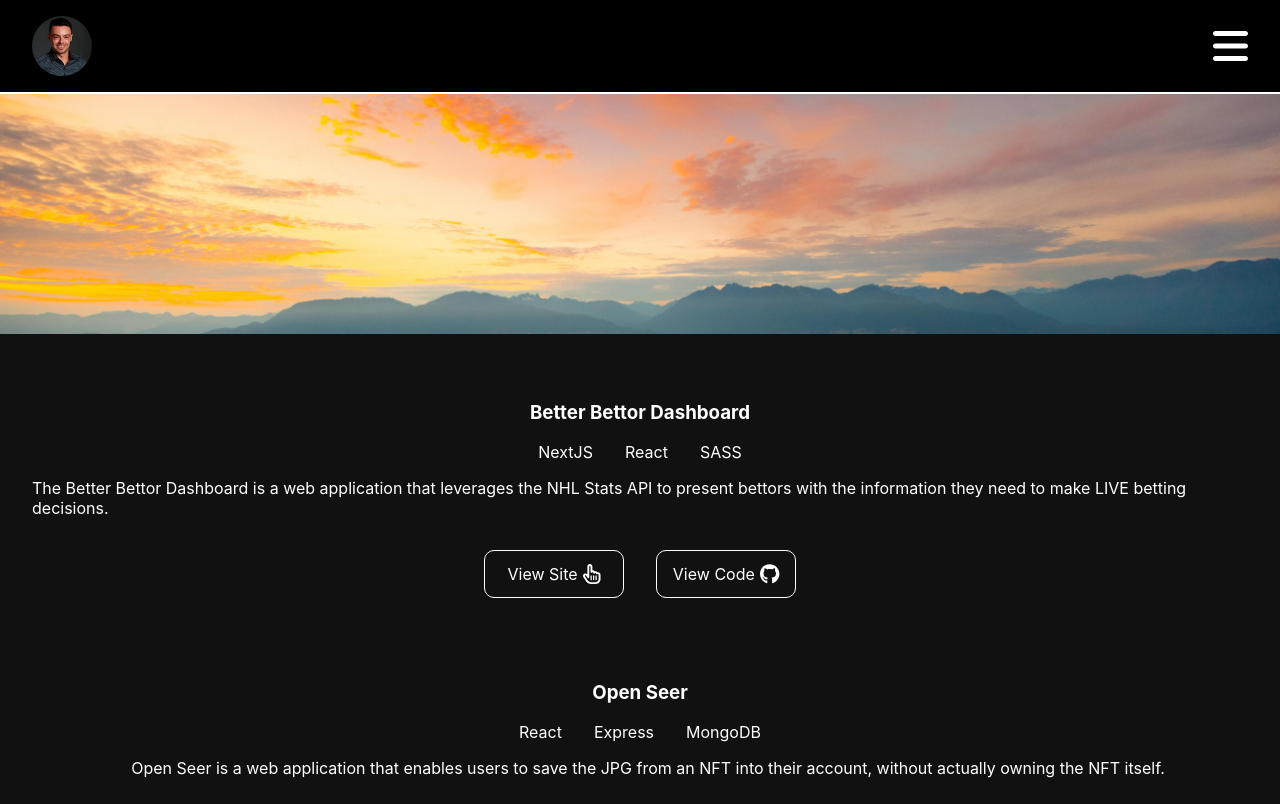
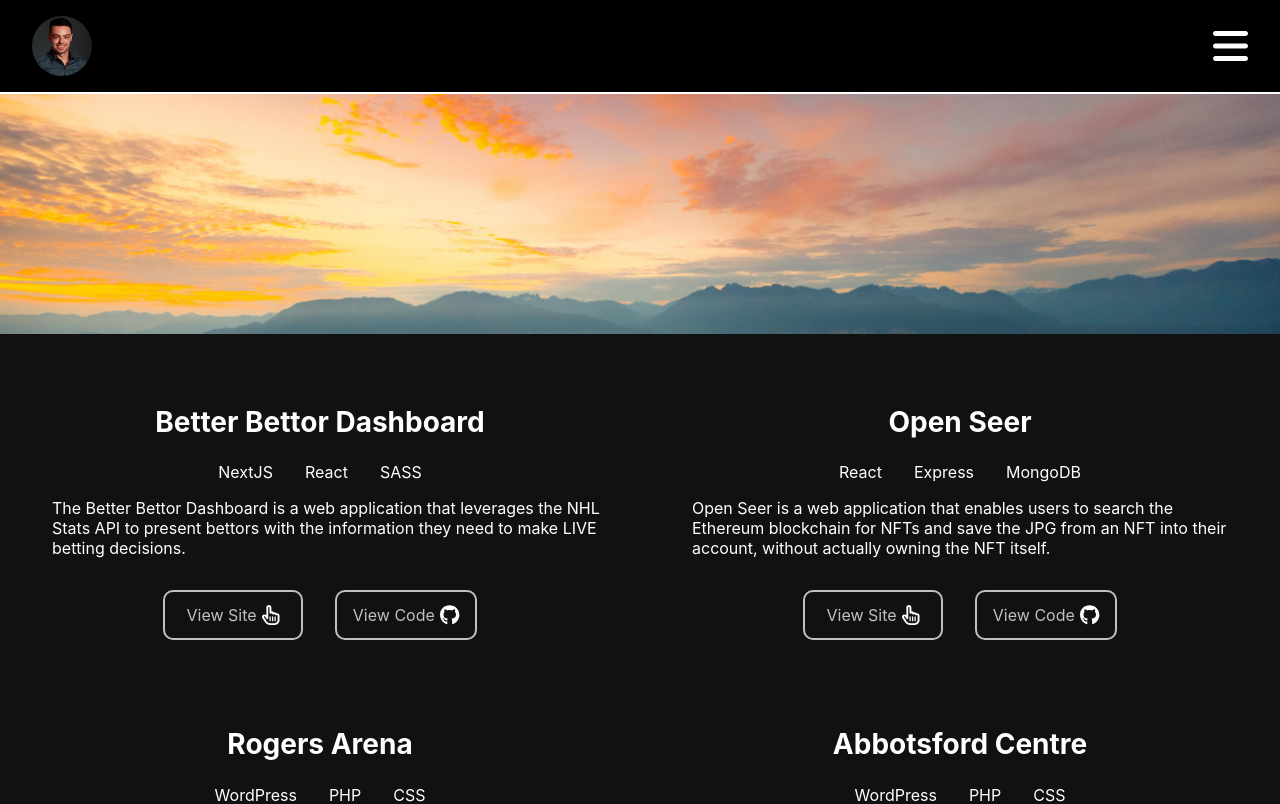
Before and after one commit to KevinVanstone/portfolio-kv, a Next.js app: page / in a window 1280 px wide. Shown: the top 804 px of the page. Built offline with nearby package versions, Linux system fonts and the light colour scheme.

Commit message:
Mobile MVP styling

```diff
--- a/components/Modal/Modal.module.scss
+++ b/components/Modal/Modal.module.scss
@@ -23,6 +23,10 @@
   text-decoration: none;
 }
 
+.modal-link {
+  text-decoration: none;
+}
+
 .modal-item:hover {
   background-color: darkgrey;
 }
--- a/components/Project/Project.jsx
+++ b/components/Project/Project.jsx
@@ -8,7 +8,9 @@ import { faHandPointer } from "@fortawesome/free-regular-svg-icons";
 const Project = ({ data }) => {
   return (
     <section className={styles[`project`]}>
-      <h3 className={styles[`project__tech-subhed`]}>{data.name}</h3>
+      <Link href={data.site} className={styles[`project__button-subhedLink`]}>
+        <h2 className={styles[`project__tech-subhed`]}>{data.name}</h2>
+      </Link>
       <div className={styles[`project__tech`]}>
         <p className={styles[`project__tech-name`]}>{data.tech}</p>
         <p className={styles[`project__tech-name`]}>{data.tech2}</p>
--- a/components/Project/Project.module.scss
+++ b/components/Project/Project.module.scss
@@ -10,6 +10,8 @@
   flex-direction: column;
   align-items: center;
   color: white;
+  max-width: 600px;
+  margin: 0 auto;
 
   &__tech {
     display: flex;
@@ -24,6 +26,7 @@
 
   &__tech-subhed {
     color: $kv-white;
+    font-size: 28px;
   }
 
   &__tech-desc {
@@ -39,11 +42,11 @@
   }
 
   &__button-link {
-    color: $kv-white;
+    color: silver;
     margin: 0 1rem;
     text-decoration: none;
     padding: 0.8rem 1rem;
-    border: 1px solid $kv-white;
+    border: 2px solid silver;
     border-radius: 10px;
     min-width: 140px;
     display: flex;
@@ -51,7 +54,22 @@
     justify-content: center;
   }
 
+  &__button-subhedLink {
+    text-decoration: none;
+  }
+
+  &__button-subhedLink:hover {
+    color: white;
+    text-decoration: underline;
+  }
+
+  &__button-link:hover {
+    color: white;
+    border: 2px solid white;
+  }
+
   &__button-link:hover {
     text-decoration: underline;
+    color: white;
   }
 }
--- a/components/ProjectList/ProjectList.jsx
+++ b/components/ProjectList/ProjectList.jsx
@@ -19,7 +19,7 @@ const myProjects = [
     tech2: "Express",
     tech3: "MongoDB",
     description:
-      "Open Seer is a web application that enables users to save the JPG from an NFT into their account, without actually owning the NFT itself.",
+      "Open Seer is a web application that enables users to search the Ethereum blockchain for NFTs and save the JPG from an NFT into their account, without actually owning the NFT itself.",
     site: "https://github.com/KevinVanstone/OpenSeer",
     github: "https://github.com/KevinVanstone/OpenSeer",
   },
--- a/components/ProjectList/ProjectList.module.scss
+++ b/components/ProjectList/ProjectList.module.scss
@@ -6,7 +6,8 @@
   width: 100%;
   height: auto;
   display: flex;
-  flex-direction: column;
+  flex-direction: row;
+  flex-wrap: wrap;
   justify-content: space-around;
   padding: 2rem 0;
   background-color: $kv-black;
--- a/pages/about.js
+++ b/pages/about.js
@@ -8,7 +8,7 @@ export default function Home() {
   return (
     <>
       <Head>
-        <title>Create Next App</title>
+        <title>About Kevin Vanstone</title>
         <link rel="icon" href="/favicon.ico" />
       </Head>
       <Header></Header>
--- a/pages/index.js
+++ b/pages/index.js
@@ -4,12 +4,11 @@ import Header from "../components/Header/Header";
 import Footer from "../components/Footer/Footer";
 import ProjectList from "../components/ProjectList/ProjectList";
 
-
 export default function Home() {
   return (
     <>
       <Head>
-        <title>Create Next App</title>
+        <title>Kevin Vanstone - Web Dev</title>
         <link rel="icon" href="/favicon.ico" />
       </Head>
       <Header></Header>
```
